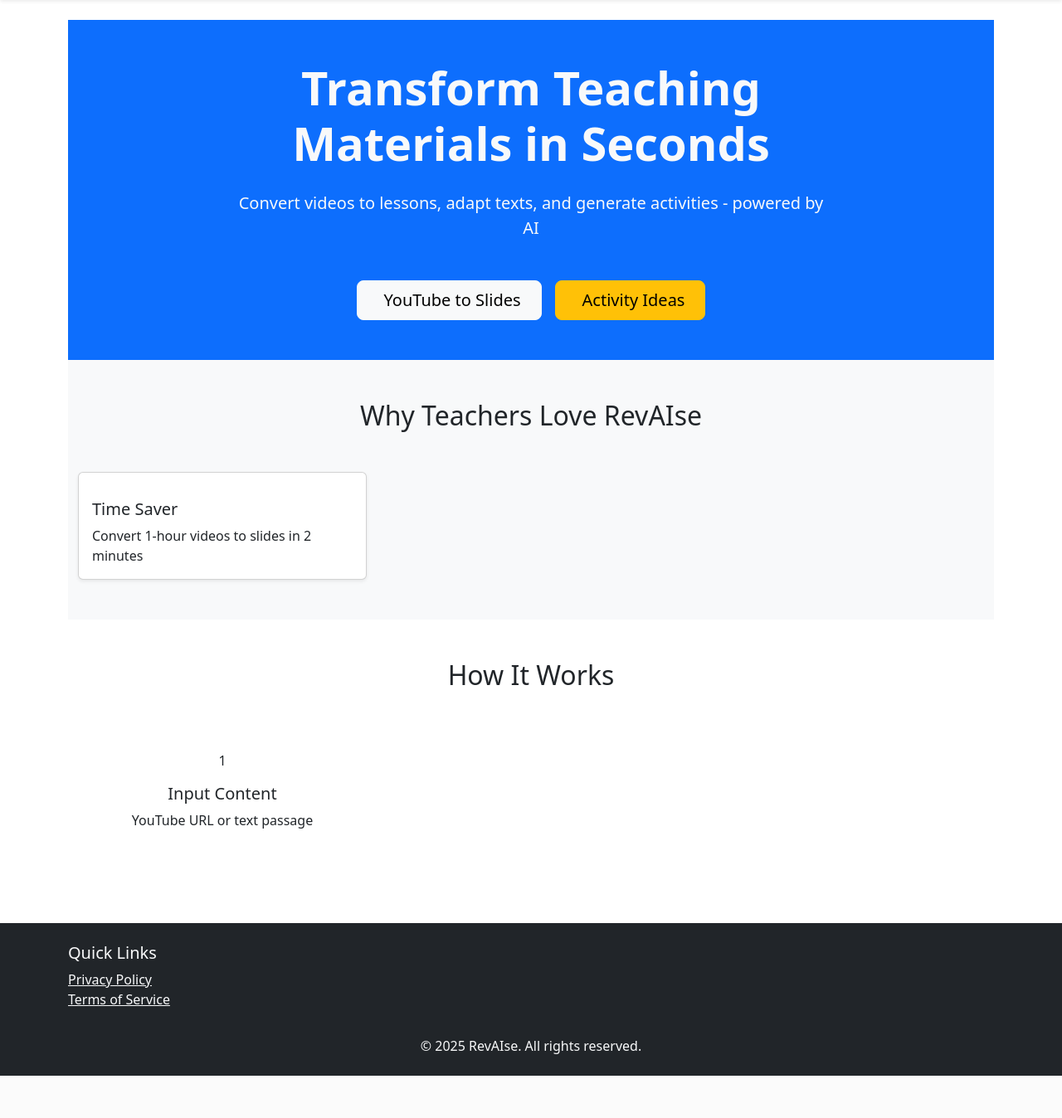
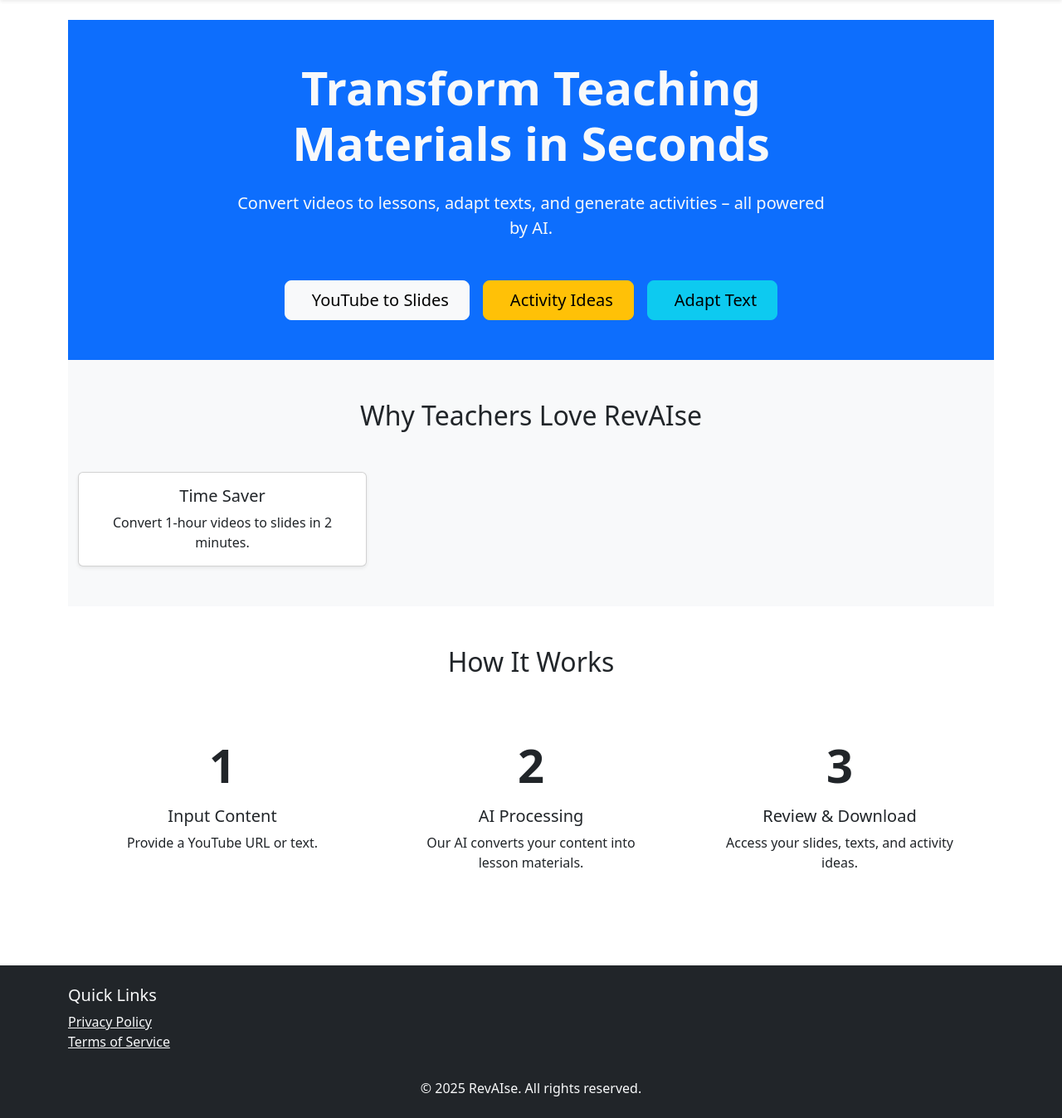
Before and after one commit to waynetboote/revaise, a Flask app: page / in a window 1280 px wide. Shown: the part 66-1414 px from the top of the page at 83% size. Before the commit the page ends 1363 px from the top, so only its background shows below. Run offline with Flask 3, Linux system fonts and the light colour scheme; some libraries are stand-ins or nearby versions.

Commit message:
Update landing.html

```diff
--- a/templates/landing.html
+++ b/templates/landing.html
@@ -1,22 +1,23 @@
 {% extends "base.html" %}
-
-{% block title %}AI Teaching Assistant{% endblock %}
+{% block title %}RevAIse - Home{% endblock %}
 
 {% block content %}
+<!-- Hero Section -->
 <section aria-labelledby="main-heading" class="hero-section bg-primary text-light py-5">
   <div class="container text-center">
     <div class="row justify-content-center">
       <div class="col-lg-8">
         <h1 id="main-heading" class="display-4 fw-bold mb-4">Transform Teaching Materials in Seconds</h1>
-        <p class="lead mb-5">Convert videos to lessons, adapt texts, and generate activities - powered by AI</p>
-
+        <p class="lead mb-5">Convert videos to lessons, adapt texts, and generate activities – all powered by AI.</p>
         <div class="d-grid gap-3 d-md-flex justify-content-md-center">
-          <!-- Updated endpoint from 'youtube_tool' to 'podcast_tool' -->
-          <a href="{{ url_for('podcast_tool') }}" class="btn btn-light btn-lg px-4 gap-3">
+          <a href="{{ url_for('podcast_tool') }}" class="btn btn-light btn-lg px-4">
             <i class="bi bi-youtube me-2"></i>YouTube to Slides
           </a>
           <a href="{{ url_for('ideas') }}" class="btn btn-warning btn-lg px-4">
             <i class="bi bi-lightbulb me-2"></i>Activity Ideas
+          </a>
+          <a href="{{ url_for('convert_text') }}" class="btn btn-info btn-lg px-4">
+            <i class="bi bi-text-paragraph me-2"></i>Adapt Text
           </a>
         </div>
       </div>
@@ -24,64 +25,73 @@
   </div>
 </section>
 
+<!-- Features Section -->
 <section aria-labelledby="features-heading" class="py-5 bg-light">
   <div class="container">
     <h2 id="features-heading" class="text-center mb-5">Why Teachers Love RevAIse</h2>
     <div class="row g-4">
-      <div class="col-md-6 col-lg-4">
+      <div class="col-md-4">
         <div class="card h-100 shadow-sm">
-          <div class="card-body">
-            <div class="feature-icon mb-3">
-              <i class="bi bi-clock-history display-6 text-primary"></i>
-            </div>
+          <div class="card-body text-center">
+            <i class="bi bi-clock-history display-4 text-primary mb-3"></i>
             <h3 class="h5 card-title">Time Saver</h3>
-            <p class="card-text">Convert 1-hour videos to slides in 2 minutes</p>
+            <p class="card-text">Convert 1-hour videos to slides in 2 minutes.</p>
           </div>
         </div>
       </div>
-      <!-- Add more feature cards as needed -->
+      <!-- Additional feature cards can be added here -->
     </div>
   </div>
 </section>
 
+<!-- Workflow Section -->
 <section aria-labelledby="workflow-heading" class="py-5">
   <div class="container">
     <h2 id="workflow-heading" class="text-center mb-5">How It Works</h2>
     <div class="row g-4">
-      <div class="col-md-4">
-        <div class="step-card text-center p-4">
-          <div class="step-number">1</div>
+      <div class="col-md-4 text-center">
+        <div class="p-4">
+          <div class="display-4 fw-bold">1</div>
           <h3 class="h5 mt-3">Input Content</h3>
-          <p>YouTube URL or text passage</p>
+          <p>Provide a YouTube URL or text.</p>
         </div>
       </div>
-      <!-- Add workflow steps as needed -->
+      <div class="col-md-4 text-center">
+        <div class="p-4">
+          <div class="display-4 fw-bold">2</div>
+          <h3 class="h5 mt-3">AI Processing</h3>
+          <p>Our AI converts your content into lesson materials.</p>
+        </div>
+      </div>
+      <div class="col-md-4 text-center">
+        <div class="p-4">
+          <div class="display-4 fw-bold">3</div>
+          <h3 class="h5 mt-3">Review & Download</h3>
+          <p>Access your slides, texts, and activity ideas.</p>
+        </div>
+      </div>
     </div>
   </div>
 </section>
 {% endblock %}
 
 {% block scripts %}
-<!-- Lazy loading for images -->
 <script>
+// Lazy loading for images
 document.addEventListener("DOMContentLoaded", function() {
-    const lazyImages = [].slice.call(document.querySelectorAll("img.lazy-load"));
-
+  const lazyImages = Array.from(document.querySelectorAll("img.lazy-load"));
   if ("IntersectionObserver" in window) {
-      let lazyImageObserver = new IntersectionObserver(function(entries) {
+    const lazyImageObserver = new IntersectionObserver(function(entries) {
       entries.forEach(function(entry) {
         if (entry.isIntersecting) {
-            let lazyImage = entry.target;
+          const lazyImage = entry.target;
           lazyImage.src = lazyImage.dataset.src;
           lazyImage.classList.remove("lazy-load");
           lazyImageObserver.unobserve(lazyImage);
         }
       });
     });
-
-      lazyImages.forEach(function(lazyImage) {
-        lazyImageObserver.observe(lazyImage);
-      });
+    lazyImages.forEach(lazyImage => lazyImageObserver.observe(lazyImage));
   }
 });
 </script>
```
Lines whose indentation alone changed are shown as unchanged.
